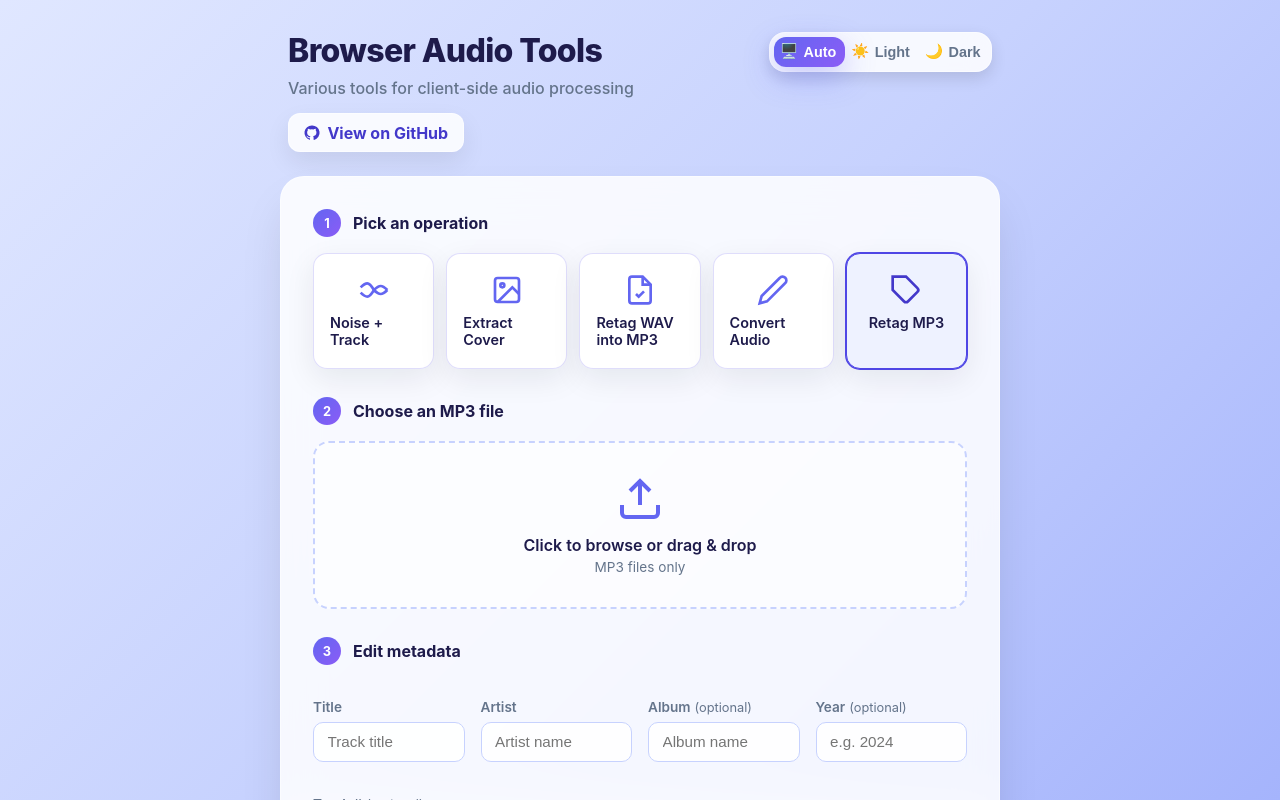
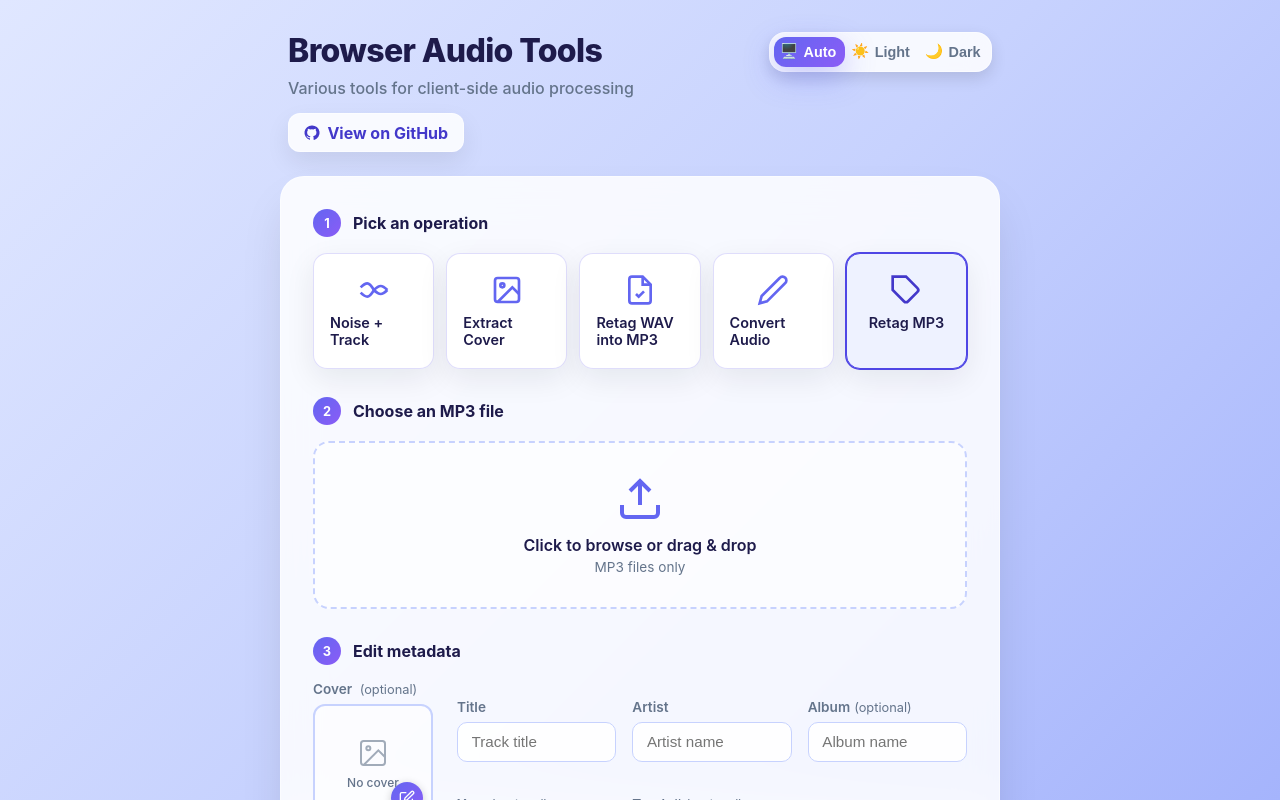
Before and after one commit to D3SOX/browser-audio-tools, a React (Vite) app: page / in a window 1280 px wide. Both pictures are taken after a click on the label "Retag MP3". Shown: the top 800 px of the page. Built offline with nearby package versions, Linux system fonts and the light colour scheme.

Commit message:
feat: add cover art support for MP3 retagging

```diff
--- a/src/frontend/App.tsx
+++ b/src/frontend/App.tsx
@@ -100,6 +100,8 @@ export default function App() {
   const [retagMetadata, setRetagMetadata] = useState<ID3Metadata>(defaultMetadata);
   const [loadingRetagMetadata, setLoadingRetagMetadata] = useState(false);
   const [dragOverRetag, setDragOverRetag] = useState(false);
+  const [retagCover, setRetagCover] = useState<Uint8Array | null>(null);
+  const [retagCoverPreviewUrl, setRetagCoverPreviewUrl] = useState<string | null>(null);
 
   // Progress state
   const [progress, setProgress] = useState<number | null>(null);
@@ -246,6 +248,13 @@ export default function App() {
     async (nextFile: File | null) => {
       setRetagFile(nextFile);
       clearResults();
+      // Clean up previous cover preview URL
+      if (retagCoverPreviewUrl) {
+        URL.revokeObjectURL(retagCoverPreviewUrl);
+      }
+      setRetagCover(null);
+      setRetagCoverPreviewUrl(null);
+
       if (nextFile) {
         setLoadingRetagMetadata(true);
         try {
@@ -254,14 +263,22 @@ export default function App() {
         } catch (err) {
           console.error("Failed to read metadata:", err);
           setRetagMetadata(defaultMetadata);
-        } finally {
-          setLoadingRetagMetadata(false);
         }
+        // Try to extract existing cover
+        try {
+          const coverResult = await extractCover(nextFile);
+          const coverData = new Uint8Array(await coverResult.blob.arrayBuffer());
+          setRetagCover(coverData);
+          setRetagCoverPreviewUrl(URL.createObjectURL(coverResult.blob));
+        } catch {
+          // No cover or extraction failed - that's fine
+        }
+        setLoadingRetagMetadata(false);
       } else {
         setRetagMetadata(defaultMetadata);
       }
     },
-    [clearResults]
+    [clearResults, retagCoverPreviewUrl]
   );
 
   const handleRetagDrop = useCallback(
@@ -279,6 +296,23 @@ export default function App() {
   const updateRetagMetadata = <K extends keyof ID3Metadata>(key: K, value: ID3Metadata[K]) => {
     setRetagMetadata((prev) => ({ ...prev, [key]: value }));
   };
+
+  const handleRetagCoverChange = useCallback(
+    async (file: File | null) => {
+      if (retagCoverPreviewUrl) {
+        URL.revokeObjectURL(retagCoverPreviewUrl);
+      }
+      if (file) {
+        const data = new Uint8Array(await file.arrayBuffer());
+        setRetagCover(data);
+        setRetagCoverPreviewUrl(URL.createObjectURL(file));
+      } else {
+        setRetagCover(null);
+        setRetagCoverPreviewUrl(null);
+      }
+    },
+    [retagCoverPreviewUrl]
+  );
 
   const handleFileSelect = useCallback(
     (nextFile: File | null) => {
@@ -328,6 +362,11 @@ export default function App() {
     setGenericConvertOptions(defaultGenericConvertOptions);
     setRetagFile(null);
     setRetagMetadata(defaultMetadata);
+    if (retagCoverPreviewUrl) {
+      URL.revokeObjectURL(retagCoverPreviewUrl);
+    }
+    setRetagCover(null);
+    setRetagCoverPreviewUrl(null);
     setResultsByOperation((prev) => {
       Object.values(prev).forEach((result) => {
         if (result.downloadUrl) URL.revokeObjectURL(result.downloadUrl);
@@ -342,7 +381,7 @@ export default function App() {
     setPreviewUrl(null);
     setProgress(null);
     setProcessing(false);
-  }, []);
+  }, [retagCoverPreviewUrl]);
 
   const submit = async () => {
     const activeOperation = operation;
@@ -439,7 +478,7 @@ export default function App() {
           processing: false,
         });
       } else if (activeOperation === "retag") {
-        const result = await retagMp3(retagFile!, retagMetadata, onProgress);
+        const result = await retagMp3(retagFile!, retagMetadata, onProgress, retagCover ?? undefined);
         const url = URL.createObjectURL(result.blob);
         replaceOperationResult(activeOperation, {
           status: "MP3 retagged with new metadata. Ready to download.",
@@ -531,6 +570,7 @@ export default function App() {
               dragOver={dragOverRetag}
               loadingMetadata={loadingRetagMetadata}
               metadata={retagMetadata}
+              coverPreviewUrl={retagCoverPreviewUrl}
               onDrop={handleRetagDrop}
               onDragOver={(e) => {
                 e.preventDefault();
@@ -542,6 +582,7 @@ export default function App() {
               }}
               onFileChange={handleRetagFileSelect}
               onMetadataChange={updateRetagMetadata}
+              onCoverChange={handleRetagCoverChange}
             />
           )}
 
--- a/src/frontend/components/RetagSection.tsx
+++ b/src/frontend/components/RetagSection.tsx
@@ -7,11 +7,13 @@ type RetagSectionProps = {
   dragOver: boolean;
   loadingMetadata: boolean;
   metadata: ID3Metadata;
+  coverPreviewUrl: string | null;
   onDrop: (e: DragEvent) => void;
   onDragOver: (e: DragEvent) => void;
   onDragLeave: (e: DragEvent) => void;
   onFileChange: (file: File | null) => void;
   onMetadataChange: <K extends keyof ID3Metadata>(key: K, value: ID3Metadata[K]) => void;
+  onCoverChange: (file: File | null) => void;
 };
 
 export function RetagSection({
@@ -19,13 +21,16 @@ export function RetagSection({
   dragOver,
   loadingMetadata,
   metadata,
+  coverPreviewUrl,
   onDrop,
   onDragLeave,
   onDragOver,
   onFileChange,
   onMetadataChange,
+  onCoverChange,
 }: RetagSectionProps) {
   const handleFileChange = (e: ChangeEvent<HTMLInputElement>) => onFileChange(e.target.files?.[0] ?? null);
+  const handleCoverChange = (e: ChangeEvent<HTMLInputElement>) => onCoverChange(e.target.files?.[0] ?? null);
 
   return (
     <>
@@ -74,7 +79,34 @@ export function RetagSection({
           Edit metadata
           {loadingMetadata && <span className="loading-text"> (loading...)</span>}
         </h2>
-        <div className="options-grid">
+        <div className="retag-metadata-layout">
+          <div className="cover-art-container">
+            <label className="cover-art-label">
+              Cover <span className="optional-label">(optional)</span>
+            </label>
+            <div className="cover-art-preview">
+              {coverPreviewUrl ? (
+                <img src={coverPreviewUrl} alt="Cover art" className="cover-art-image" />
+              ) : (
+                <div className="cover-art-empty">
+                  <svg viewBox="0 0 24 24" fill="none" stroke="currentColor" strokeWidth="1.5">
+                    <rect x="3" y="3" width="18" height="18" rx="2" />
+                    <circle cx="8.5" cy="8.5" r="1.5" />
+                    <path d="M21 15l-5-5L5 21" />
+                  </svg>
+                  <span>No cover</span>
+                </div>
+              )}
+              <input type="file" accept=".jpg,.jpeg,.png,image/jpeg,image/png" onChange={handleCoverChange} className="file-input-hidden" id="retag-cover-input" />
+              <label htmlFor="retag-cover-input" className="cover-art-edit-btn" title="Change cover art">
+                <svg viewBox="0 0 24 24" fill="none" stroke="currentColor" strokeWidth="2">
+                  <path d="M11 4H4a2 2 0 0 0-2 2v14a2 2 0 0 0 2 2h14a2 2 0 0 0 2-2v-7" />
+                  <path d="M18.5 2.5a2.121 2.121 0 0 1 3 3L12 15l-4 1 1-4 9.5-9.5z" />
+                </svg>
+              </label>
+            </div>
+          </div>
+          <div className="options-grid retag-fields-grid">
             <div className="input-group">
               <label htmlFor="retagTitle">Title</label>
               <input id="retagTitle" type="text" value={metadata.title} onChange={(e) => onMetadataChange("title", e.target.value)} placeholder="Track title" />
@@ -102,6 +134,7 @@ export function RetagSection({
               <input id="retagTrack" type="text" value={metadata.track ?? ""} onChange={(e) => onMetadataChange("track", e.target.value)} placeholder="e.g. 1" />
             </div>
           </div>
+        </div>
         <p className="hint">Existing metadata is prefilled from the file. Edit fields and retag.</p>
       </section>
     </>
--- a/src/frontend/styles.css
+++ b/src/frontend/styles.css
@@ -878,6 +878,95 @@ select:disabled {
   color: var(--text-secondary);
 }
 
+/* ===== Retag Cover Art ===== */
+.retag-metadata-layout {
+  display: flex;
+  gap: 1.5rem;
+  align-items: flex-start;
+}
+
+.cover-art-container {
+  flex-shrink: 0;
+}
+
+.cover-art-label {
+  display: block;
+  font-size: 0.85rem;
+  font-weight: 600;
+  color: var(--text-hint);
+  margin-bottom: 0.4rem;
+}
+
+.cover-art-preview {
+  position: relative;
+  width: 120px;
+  height: 120px;
+  border-radius: 12px;
+  overflow: hidden;
+  background: var(--dropzone-bg);
+  border: 2px solid var(--dropzone-border);
+}
+
+.cover-art-image {
+  width: 100%;
+  height: 100%;
+  object-fit: cover;
+}
+
+.cover-art-empty {
+  width: 100%;
+  height: 100%;
+  display: flex;
+  flex-direction: column;
+  align-items: center;
+  justify-content: center;
+  gap: 0.35rem;
+  color: var(--text-hint);
+}
+
+.cover-art-empty svg {
+  width: 2rem;
+  height: 2rem;
+  opacity: 0.6;
+}
+
+.cover-art-empty span {
+  font-size: 0.75rem;
+  font-weight: 500;
+}
+
+.cover-art-edit-btn {
+  position: absolute;
+  bottom: 0.5rem;
+  right: 0.5rem;
+  width: 2rem;
+  height: 2rem;
+  border-radius: 50%;
+  background: var(--btn-primary-bg);
+  color: white;
+  display: flex;
+  align-items: center;
+  justify-content: center;
+  cursor: pointer;
+  box-shadow: 0 2px 8px rgba(0, 0, 0, 0.2);
+  transition: transform 0.15s ease, box-shadow 0.15s ease;
+}
+
+.cover-art-edit-btn:hover {
+  transform: scale(1.1);
+  box-shadow: 0 4px 12px rgba(0, 0, 0, 0.25);
+}
+
+.cover-art-edit-btn svg {
+  width: 1rem;
+  height: 1rem;
+}
+
+.retag-fields-grid {
+  flex: 1;
+  min-width: 0;
+}
+
 /* ===== Responsive ===== */
 @media (max-width: 640px) {
   .radio-group {
@@ -886,6 +975,15 @@ select:disabled {
 
   .convert-files-grid {
     grid-template-columns: 1fr;
+  }
+
+  .retag-metadata-layout {
+    flex-direction: column;
+    gap: 1rem;
+  }
+
+  .cover-art-container {
+    align-self: center;
   }
 }
 
--- a/src/lib/audioProcessor.ts
+++ b/src/lib/audioProcessor.ts
@@ -256,25 +256,44 @@ export async function retagMp3(
   input: Uint8Array,
   metadata: ID3Metadata,
   outputFilename?: string,
-  onProgress?: ProgressCallback
+  onProgress?: ProgressCallback,
+  cover?: Uint8Array
 ): Promise<ProcessResult> {
   const ff = await ensureFFmpegLoaded();
 
   const inputName = "input.mp3";
+  const coverName = "cover.jpg";
   const outName = outputFilename ?? "output.mp3";
+  const filesToCleanup = [inputName, outName];
 
   await ff.writeFile(inputName, input);
 
-  const args = [
-    "-i",
-    inputName,
-    "-c",
-    "copy",
-    "-id3v2_version",
-    "3",
-    "-map_metadata",
-    "-1", // Clear existing metadata
-  ];
+  if (cover) {
+    await ff.writeFile(coverName, cover);
+    filesToCleanup.push(coverName);
+  }
+
+  const args = ["-i", inputName];
+
+  if (cover) {
+    args.push("-i", coverName);
+  }
+
+  args.push(
+    "-map", "0:a",
+    "-c:a", "copy",
+    "-id3v2_version", "3",
+    "-map_metadata", "-1" // Clear existing metadata
+  );
+
+  if (cover) {
+    args.push(
+      "-map", "1:v",
+      "-c:v", "copy",
+      "-metadata:s:v", "title=Album cover",
+      "-metadata:s:v", "comment=Cover (front)"
+    );
+  }
 
   if (metadata.title) {
     args.push("-metadata", `title=${metadata.title}`);
@@ -310,7 +329,7 @@ export async function retagMp3(
       error instanceof Error ? error.message : "Failed to retag MP3"
     );
   } finally {
-    cleanupFiles(ff, [inputName, outName]);
+    cleanupFiles(ff, filesToCleanup);
   }
 }
 
```
Also changed, not shown: src/frontend/api.ts (+8 -7 lines). Lines whose indentation alone changed are shown as unchanged.
